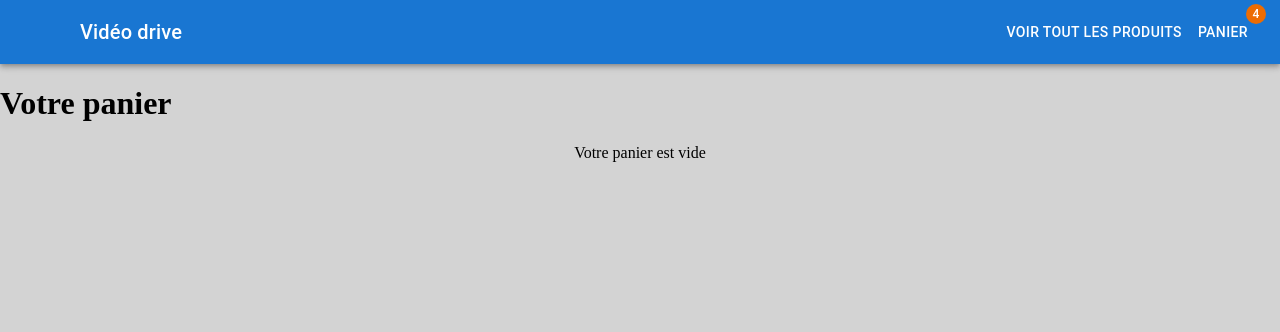
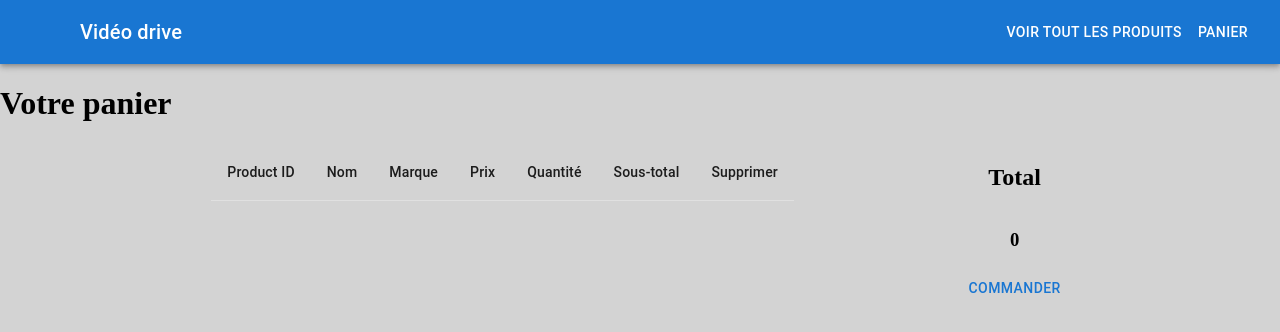
Before and after one commit to IsmaelSaid/video_drive, a React (Vite) app in the folder video-drive-front/: page /panier in a window 1280 px wide. Shown: the top 332 px of the page. Built offline with nearby package versions, Linux system fonts and the light colour scheme; some icons are missing.

Commit message:
main.jsx, AppBar.jsx, Panier.jsx, Product.jsx: Création d'un context provider pour le panier. Ajout de la possibilité d'ajouter un article plusieurs fois dans le panier. Ajout de la possibilité de supprimer un article du panier. Ajout d'une colonne sous-total.

```diff
--- a/video-drive-front/src/AppBar.jsx
+++ b/video-drive-front/src/AppBar.jsx
@@ -7,9 +7,13 @@ import MenuIcon from "@mui/icons-material/Menu.js";
 import Typography from "@mui/material/Typography";
 import {Badge} from "@mui/material";
 import Button from "@mui/material/Button";
+import {useContext} from "react";
+import {PanierContext} from "./main.jsx";
 
 export function ButtonAppBar() {
     let navigate = useNavigate();
+    const { panier, _ } = useContext(PanierContext);
+
 
     return (<Box sx={{flexGrow: 1}}>
         <AppBar position="static">
@@ -29,7 +33,7 @@ export function ButtonAppBar() {
                 <Button color="inherit" onClick={(e) => {
                     navigate("/")
                 }}>Voir tout les produits</Button>
-                <Badge badgeContent={4} color="warning">
+                <Badge badgeContent={panier.length} color="warning">
                     <Button color="inherit" onClick={(e) => {
                         navigate("/panier")
                     }}>Panier</Button>
--- a/video-drive-front/src/Panier.jsx
+++ b/video-drive-front/src/Panier.jsx
@@ -1,18 +1,23 @@
 import {ButtonAppBar} from "./AppBar.jsx";
-import React from "react";
+import React, {useContext} from "react";
 import {Table, TableBody, TableCell, TableContainer, TableHead, TableRow} from "@mui/material";
 import Button from "@mui/material/Button";
+import {PanierContext} from "./main.jsx";
+import {IconButton} from '@mui/material';
+import DeleteIcon from '@mui/icons-material/Delete';
 
 export function Panier() {
+    const {panier, setPanier} = useContext(PanierContext);
+
 
     return (
         <div>
             <ButtonAppBar></ButtonAppBar>
             <h1>Votre panier</h1>
-            <div style={{display: 'flex', justifyContent : 'center'}}>
-                <div style={{display : "flex", justifyContent : "space-around", width : '80%'}}>
+            <div style={{display: 'flex', justifyContent: 'center'}}>
+                <div style={{display: "flex", justifyContent: "space-around", width: '80%'}}>
                     <div>
-                        {localStorage.getItem('panier') ?
+                        {panier ?
                             (<TableContainer>
                                 <Table>
                                     <TableHead>
@@ -21,15 +26,25 @@ export function Panier() {
                                             <TableCell>Nom</TableCell>
                                             <TableCell>Marque</TableCell>
                                             <TableCell>Prix</TableCell>
+                                            <TableCell>Quantité</TableCell>
+                                            <TableCell>Sous-total</TableCell>
+                                            <TableCell>Supprimer</TableCell>
                                         </TableRow>
                                     </TableHead>
                                     <TableBody>
-                                        {JSON.parse(localStorage.getItem('panier')).map((product, index) => {
+                                        {panier.map((product, index) => {
                                             return <TableRow key={index}>
-                                                <TableCell>{product.ProductID}</TableCell>
-                                                <TableCell>{product.Name}</TableCell>
-                                                <TableCell>{product.Brand}</TableCell>
+                                                <TableCell>{product.id}</TableCell>
+                                                <TableCell>{product.name}</TableCell>
+                                                <TableCell>{product.brand}</TableCell>
                                                 <TableCell>{product.price}</TableCell>
+                                                <TableCell>{product.quantity}</TableCell>
+                                                <TableCell>{product.quantity * product.price}</TableCell>
+                                                <TableCell><IconButton size={"small"} onClick={(e) => {
+                                                    setPanier(panier.toSpliced(panier.findIndex((p) => p.id === product.id), 1))
+                                                }}> <DeleteIcon/>
+                                                </IconButton></TableCell>
+
                                             </TableRow>
                                         })}
                                     </TableBody>
@@ -41,11 +56,11 @@ export function Panier() {
                             <div>Votre panier est vide</div>}
 
                     </div>
-                            {localStorage.getItem('panier') ?
-                                <div style ={{display : "flex", flexDirection : "column", alignItems : 'center'}}>
-                                    <div style = {{display : "flex",flexDirection: 'column',alignItems :"center"}}>
+                    {panier ?
+                        <div style={{display: "flex", flexDirection: "column", alignItems: 'center'}}>
+                            <div style={{display: "flex", flexDirection: 'column', alignItems: "center"}}>
                                 <h2>Total</h2>
-                                    <h3>{JSON.parse(localStorage.getItem('panier')).reduce((acc, product) => acc + product.price, 0)}</h3>
+                                <h3>{panier.reduce((acc, product) => acc + (product.price * product.quantity), 0)}</h3>
 
                             </div>
 
--- a/video-drive-front/src/Product.jsx
+++ b/video-drive-front/src/Product.jsx
@@ -1,12 +1,13 @@
 /*
 Ce composant permet d'afficher la liste des produits
 */
-import {useState} from "react";
+import {useContext, useState} from "react";
 import {Card, CardActionArea, CardActions, CardContent, CardMedia} from "@mui/material";
 import Button from "@mui/material/Button";
+import {PanierContext} from "./main.jsx";
 
 export function DisplayProducts({products}) {
-    return <div style={{display: "flex", flexWrap: 'wrap', justifyContent : "space-between"}}>
+    return <div style={{display: "flex", flexWrap: 'wrap', justifyContent: "space-between"}}>
         {products.length === 0 ? <p>Aucune données</p> : products.map((product, index) => <DisplayProduct key={index}
                                                                                                           product={product}></DisplayProduct>)}
     </div>
@@ -18,13 +19,18 @@ export function DisplayProducts({products}) {
     Ce composant permet d'afficher un produit
 */
 export function DisplayProduct({product}) {
-    return (<Card  style={{margin: '0px 20px 50px 0px'}}>
+    const { panier, setPanier } = useContext(PanierContext);
+
+
+    return (<Card style={{margin: '0px 20px 50px 0px'}}>
         <CardActionArea>
-            <CardMedia component='img' image={product.Pic}></CardMedia>
+
+            <CardMedia sx={{height: 200, width: 200, objectFit: 'contain'}}
+                       component='img' image={'https://127.0.0.1:8000/'+product.picture}></CardMedia>
 
             <CardContent>
                 <p>
-                    {product.Name}
+                    {product.name}
 
                 </p>
                 <p>
@@ -35,14 +41,12 @@ export function DisplayProduct({product}) {
         </CardActionArea>
         <CardActions>
             <Button size="small" color="primary" onClick={(e) => {
-                let panier = localStorage.getItem('panier');
-                if (panier) {
-                    panier = JSON.parse(panier);
-                    panier.push(product);
-                    localStorage.setItem('panier', JSON.stringify(panier))
-                } else {
-                    localStorage.setItem('panier', JSON.stringify([product]))
-                }
+                const productIndex = panier.findIndex(p=> p.id === product.id)
+            if(productIndex == -1){
+                setPanier([...panier, {...product, quantity : 1}])
+            }else {
+                panier[productIndex].quantity += 1
+                setPanier([...panier])}
             }
             }>
                 Ajouter au panier
--- a/video-drive-front/src/main.jsx
+++ b/video-drive-front/src/main.jsx
@@ -1,10 +1,12 @@
-import React from 'react'
+import React, {createContext, useState} from 'react'
 import ReactDOM from 'react-dom/client'
 import App from './App.jsx'
 import './index.css'
 import { createBrowserRouter, Form, RouterProvider } from "react-router-dom";
 import {Panier} from "./Panier.jsx";
 import {ButtonAppBar} from "./AppBar.jsx";
+
+
 
 const router = createBrowserRouter([
     {
@@ -16,10 +18,18 @@ const router = createBrowserRouter([
         element: <Panier />,
     }
 ]);
-ReactDOM.createRoot(document.getElementById('root')).render(
+export const PanierContext = React.createContext();
+function Main() {
+    const [panier, setPanier] = useState([]);
 
 
-  <React.StrictMode>
-      <RouterProvider router={router} />
-  </React.StrictMode>,
-)
+    return (
+        <React.StrictMode>
+            <PanierContext.Provider value={{ panier, setPanier }}>
+                <RouterProvider router={router} />
+            </PanierContext.Provider>
+        </React.StrictMode>
+    );
+}
+
+ReactDOM.createRoot(document.getElementById('root')).render(<Main />);
```
Lines whose indentation alone changed are shown as unchanged.
